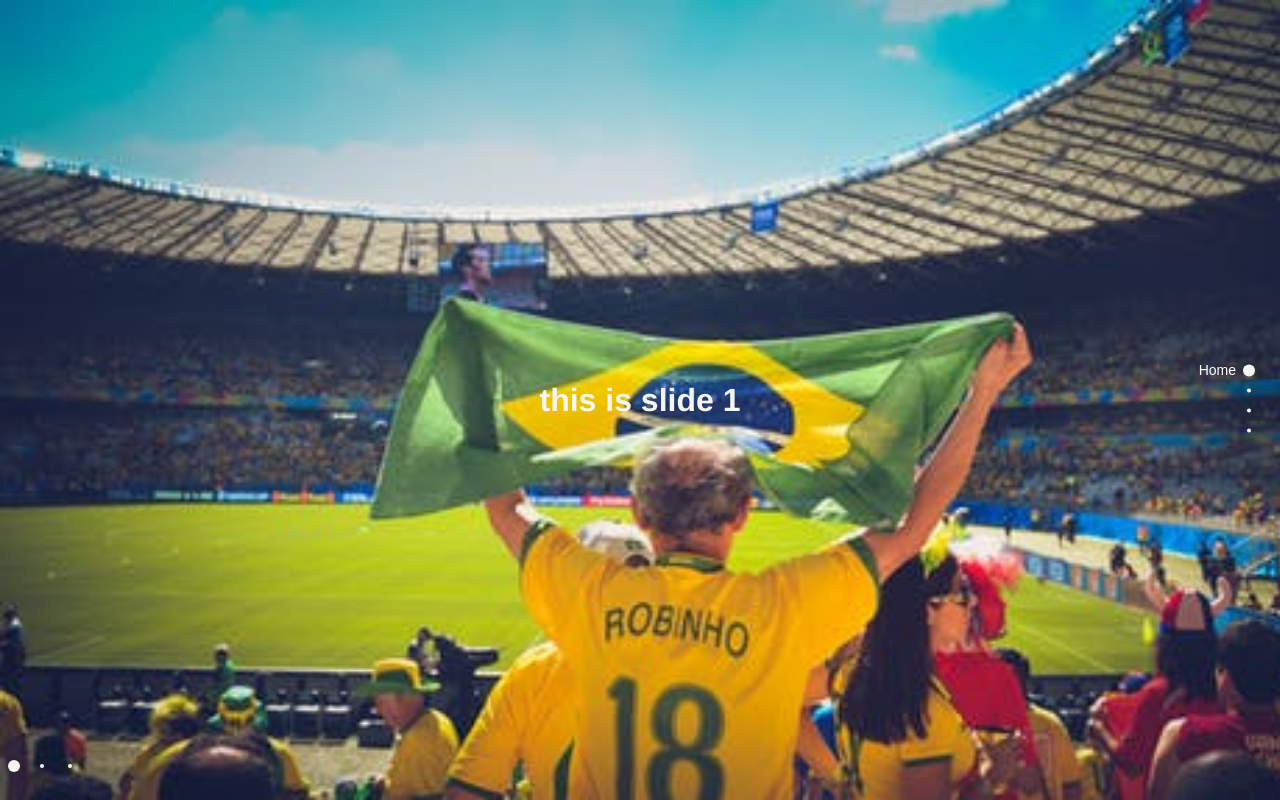
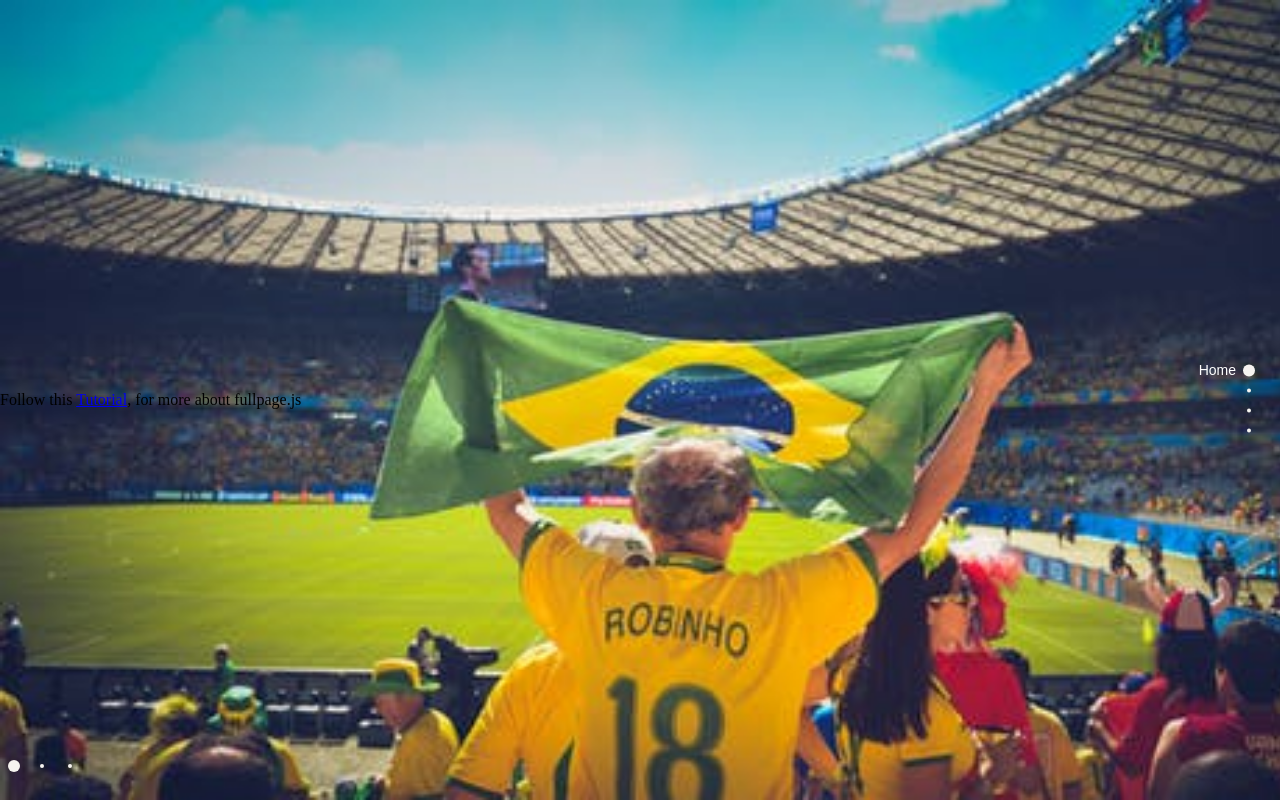
Before and after one commit to victormune/slide-and-fullpage, a plain HTML site: page Fpage/index.html in a window 1280 px wide. Drawn offline with nearby package versions, Linux system fonts and the light colour scheme.

Commit message:
Update index.html

```diff
--- a/Fpage/index.html
+++ b/Fpage/index.html
@@ -13,7 +13,7 @@
         <div class="section s1">
 
             <div class="slide s4">
-                <h1>this is slide 1</h1>
+                <p class="para-s1">Follow this <a href="https://github.com/alvarotrigo/fullPage.js/" target="_blank">Tutorial</a>, for more about fullpage.js</p>
             </div>
             <div class="slide s3">
                 <h1>this is slide 2</h1>
```
